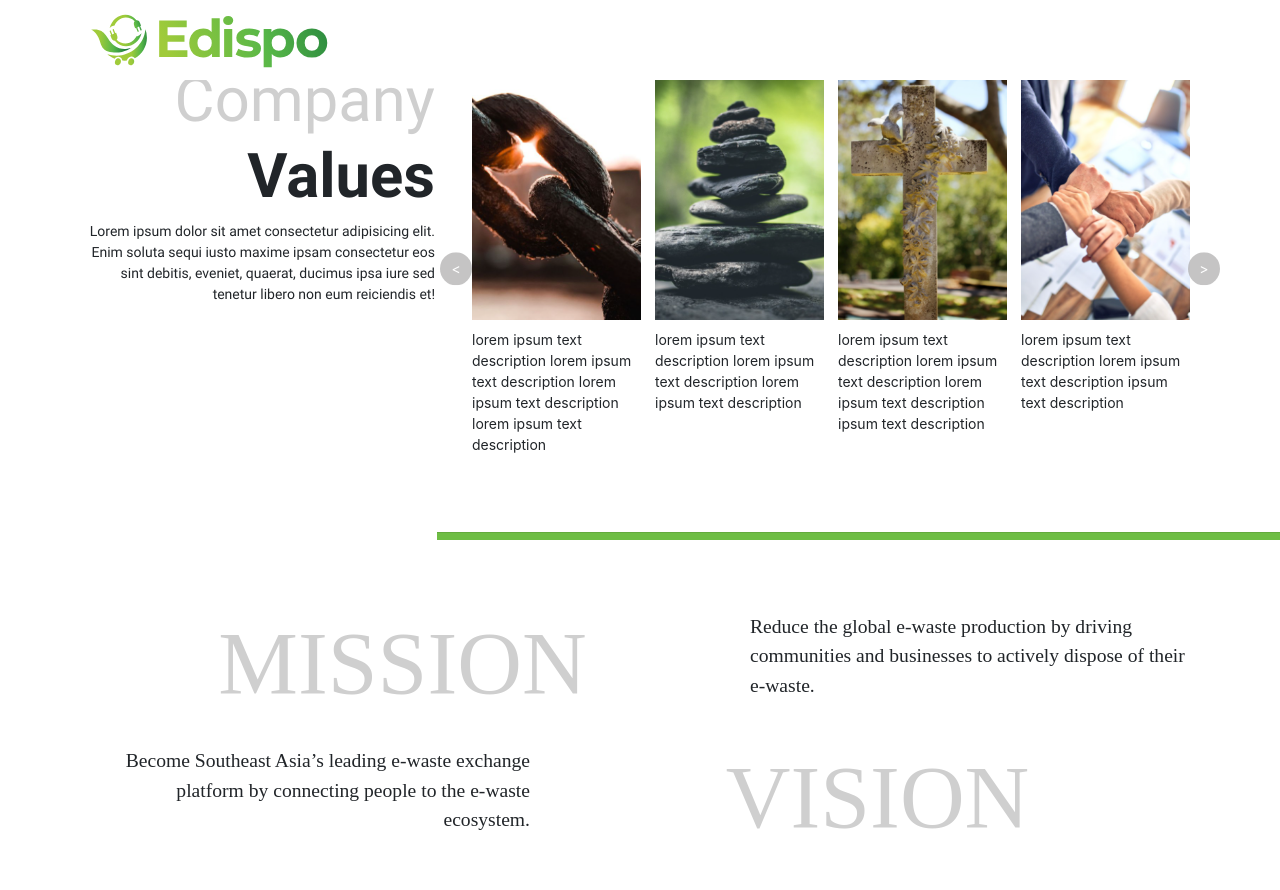
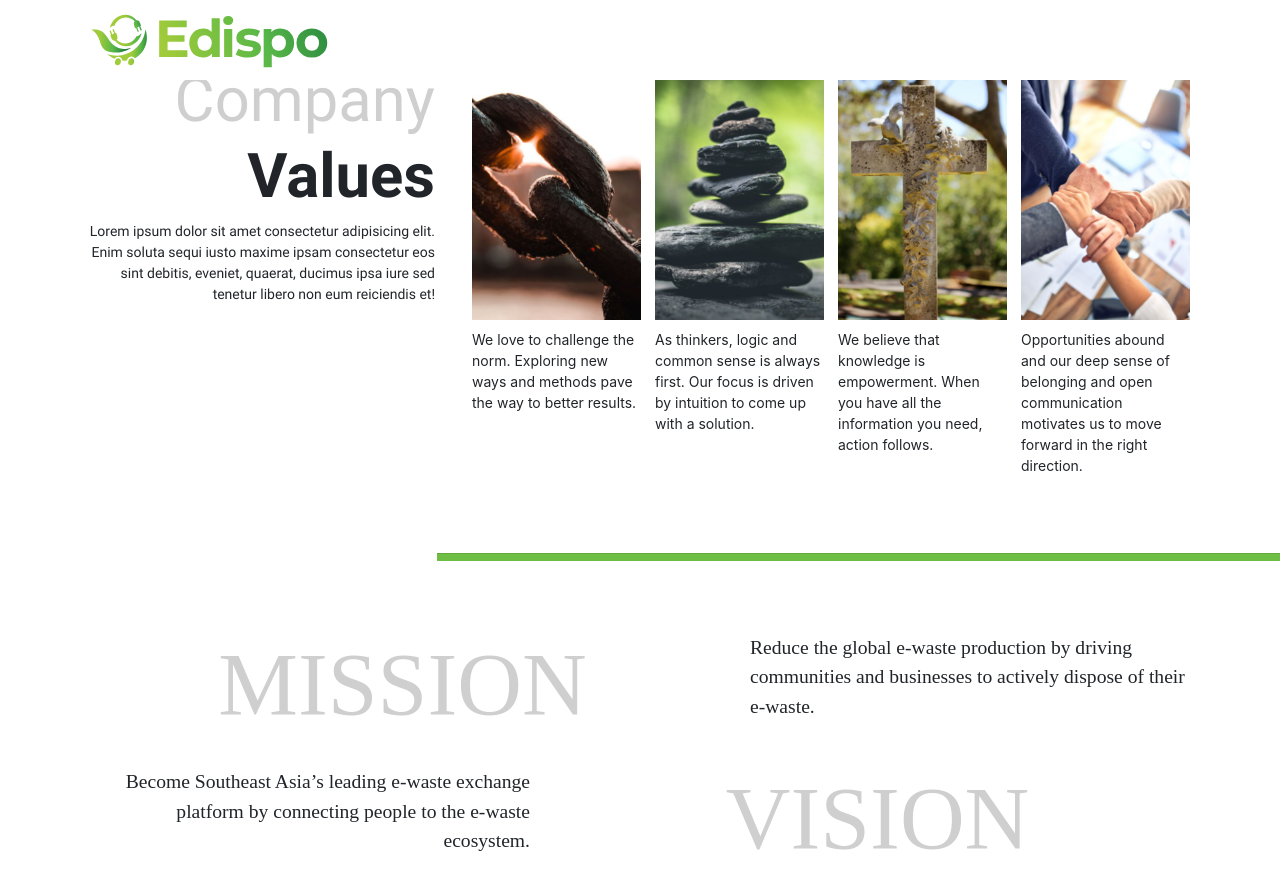
Before and after one commit to edispoph/edispo-landing-page, a Jekyll site: the page built from about.html, in a window 1280 px wide and 900 px high, scrolled down 1408 px. Shown: the top 890 px of the window. Built offline with Jekyll 4.4.1, drawn with Linux system fonts in a browser that asks for light colours; nearby versions of some CDN libraries; some web fonts are replaced.

Commit message:
Update company values.

```diff
--- a/_data/company-values.json
+++ b/_data/company-values.json
@@ -2,36 +2,21 @@
   {
     "img": "/about/chains.png",
     "img_alt_text": "Chains with sunbeams going through it.",
-    "description": "lorem ipsum text description lorem ipsum text description lorem ipsum text description lorem ipsum text description"
+    "description": "We love to challenge the norm. Exploring new ways and methods pave the way to better results."
   },
   {
     "img": "/about/stacked-stones.png",
     "img_alt_text": "Stones stacked on top of each other.",
-    "description": "lorem ipsum text description lorem ipsum text description lorem ipsum text description"
+    "description": "As thinkers, logic and common sense is always first. Our focus is driven by intuition to come up with a solution."
   },
   {
     "img": "/about/cross.png",
     "img_alt_text": "An old stone cross.",
-    "description": "lorem ipsum text description lorem ipsum text description lorem ipsum text description ipsum text description"
+    "description": "We believe that knowledge is empowerment. When you have all the information you need, action follows."
   },
   {
     "img": "/about/hand-formation.png",
     "img_alt_text": "A set of arms holding each other to symbolize teamwork.",
-    "description": "lorem ipsum text description lorem ipsum text description ipsum text description"
-  },
-  {
-    "img": "/about/exercise.png",
-    "img_alt_text": "People exercising.",
-    "description": "lorem ipsum text description lorem ipsum text descriptionipsum text description ipsum text description"
-  },
-  {
-    "img": "/about/mountain-hiking.png",
-    "img_alt_text": "A person standing in between two mountains.",
-    "description": "lorem ipsum text description lorem ipsum text descriptionipsum text description ipsum text description"
-  },
-  {
-    "img": "/about/black-painting.png",
-    "img_alt_text": "A painting of characters from an ancient language.",
-    "description": "lorem ipsum text description text descriptionipsum text description ipsum text description"
+    "description": "Opportunities abound and our deep sense of belonging and open communication motivates us to move forward in the right direction."
   }
 ]
```
